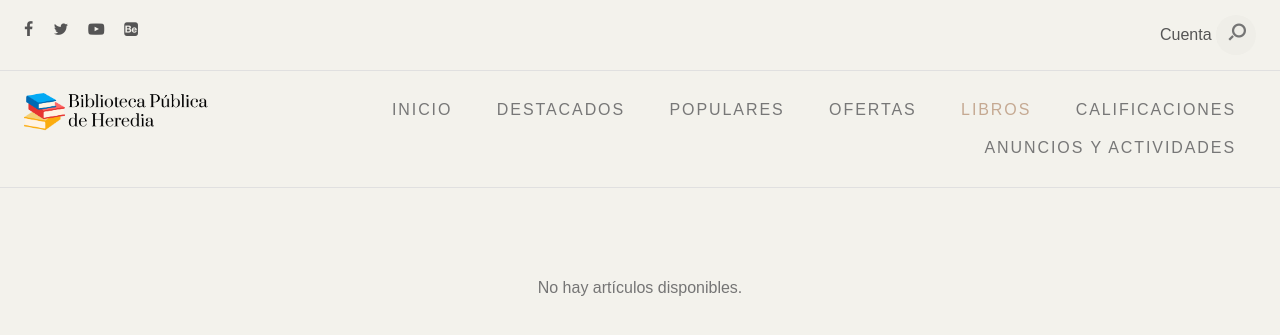
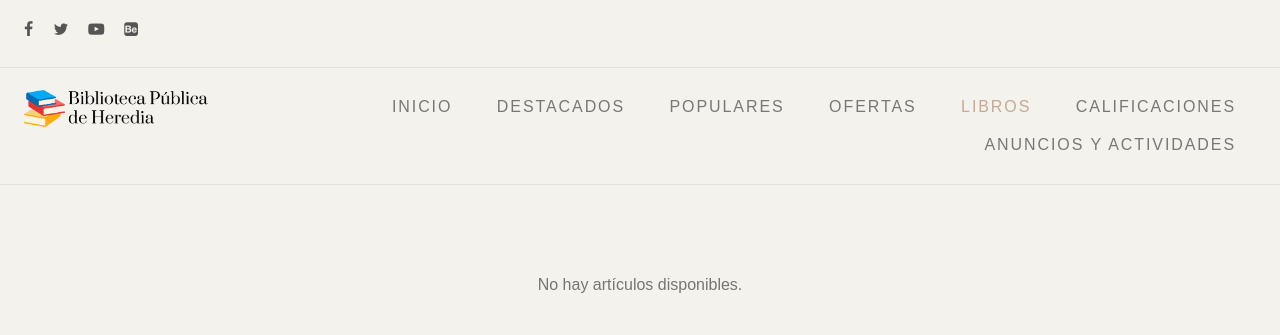
Before and after one commit to LeightonJime/ProyectoClienteServidor, a WordPress theme: template proyectoCS/articulos/articulos.php in a window 1280 px wide. Shown: the top 335 px of the page. Run offline with PHP 8.4 and a stand-in for WordPress, Linux system fonts and the light colour scheme; the site name, menu and one post (Sample post) are stand-ins, and other content is empty; some web fonts are replaced.

Commit message:
Update articulos.php

```diff
--- a/proyectoCS/articulos/articulos.php
+++ b/proyectoCS/articulos/articulos.php
@@ -65,22 +65,10 @@ $totalLibros = ($resultadoLibros) ? $resultadoLibros->num_rows : 0;
 
           <div class="col-md-6">
             <div class="right-element">
+  <div id="session-area" data-endpoint="../login/header_session.php?base=../"></div>
 
-              <a href="../login/login.html">Cuenta</a>
+</div>
 
-
-              <div class="action-menu">
-                <div class="search-bar">
-                  <a href="#" class="search-button search-toggle" data-selector="#header-wrap">
-                    <i class="icon icon-search"></i>
-                  </a>
-                  <form role="search" method="get" class="search-box">
-                    <input class="search-field text search-input" placeholder="Buscar" type="search">
-                  </form>
-                </div>
-              </div>
-
-            </div>
           </div>
 
         </div>
@@ -107,7 +95,7 @@ $totalLibros = ($resultadoLibros) ? $resultadoLibros->num_rows : 0;
 
                   <li class="menu-item"><a href="../index.html#featured-books" class="nav-link">Destacados</a></li>
                   <li class="menu-item"><a href="../index.html#popular-books" class="nav-link">Populares</a></li>
-                  <li class="menu-item"><a href="../index.html#special-offer" class="nav-link">Ofertas</a></li>
+                  <li class="menu-item"><a href="../libros/Anuncio.html" class="nav-link">Ofertas</a></li>
                   <!-- Página actual -->
                   <li class="menu-item active">
                     <a href="#listado-articulos" class="nav-link">Libros</a>
@@ -206,8 +194,12 @@ $totalLibros = ($resultadoLibros) ? $resultadoLibros->num_rows : 0;
 
   <script src="../js/script.js"></script>
 
+
+
   <!-- JS específico para esta página (por ahora ligero) -->
   <script src="js/articulos.js"></script>
+  <script src="../js/session-header.js"></script>
+
 
   <?php
 $conexion->close();
```
